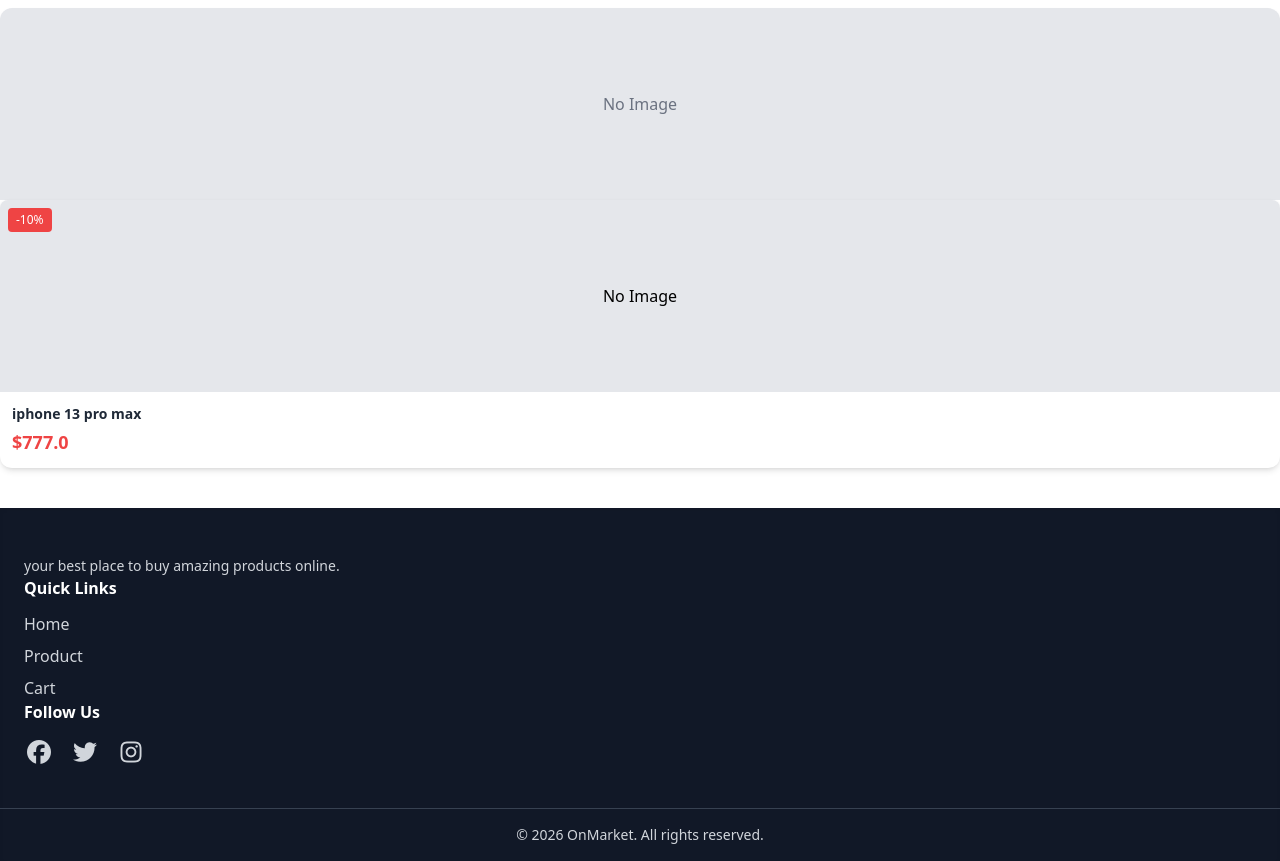
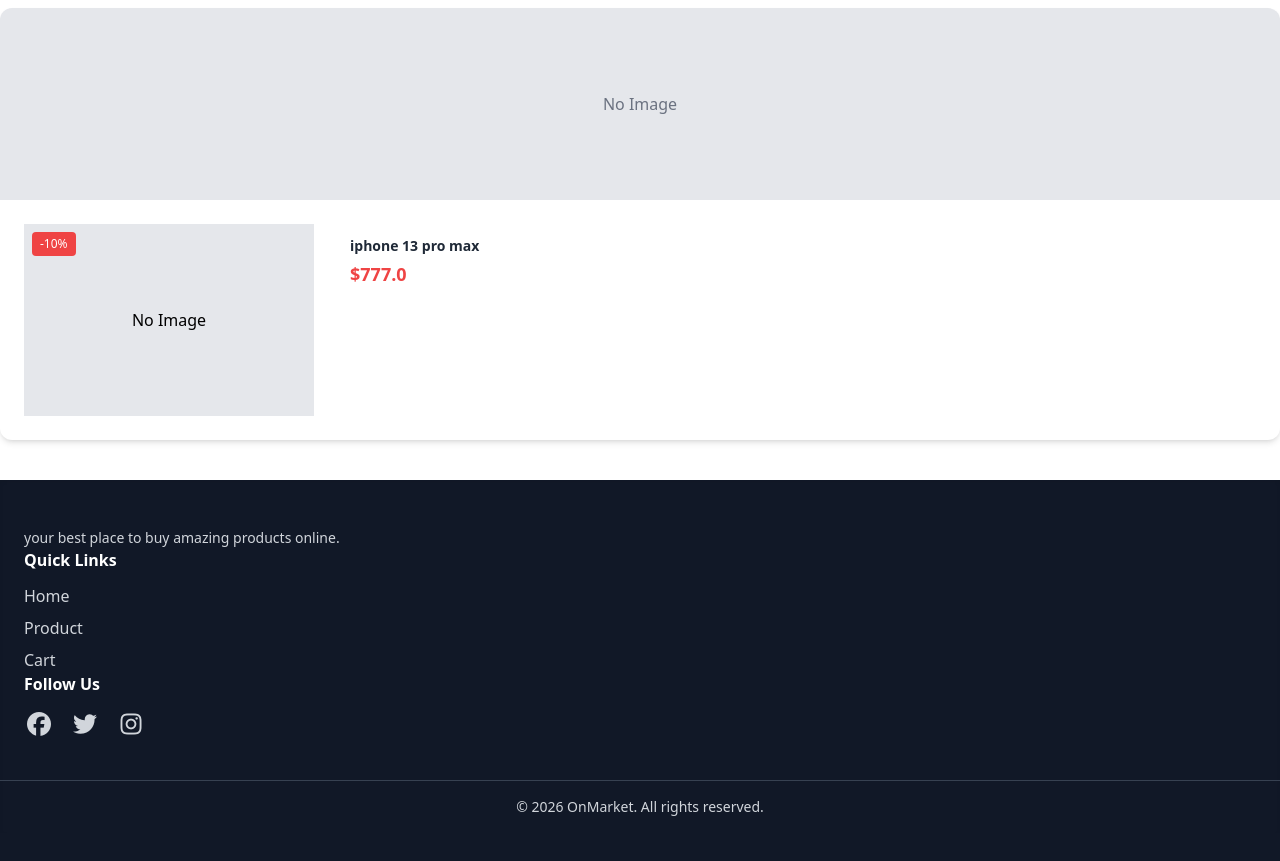
Before and after one commit to ALTUM-02/on_market, a Django app: page / in a window 1280 px wide. Shown: the part 176-1037 px from the top of the page. After the commit the page ends 992 px from the top, so only its background shows below. Run offline with Django 4.2, Linux system fonts and the light colour scheme; data comes from the database, SQL or seed files in the repository; some libraries are stand-ins or nearby versions.

Commit message:
new change

```diff
--- a/media/Projects/on_market/templates/pages/home.html
+++ b/media/Projects/on_market/templates/pages/home.html
@@ -34,7 +34,7 @@
 
     <!-- Content -->
     {% for product in products %}
-    <div class="bg-white rounded-lg shadow hover:shadow-lg transition duration-300 overflow-hidden">
+    <div class="grid grid-cols-1 sm:grid-cols-2 md:grid-cols-3 lg:grid-cols-4 gap-6 p-6">
 
         <!-- Image -->
         <div class="relative">
```
